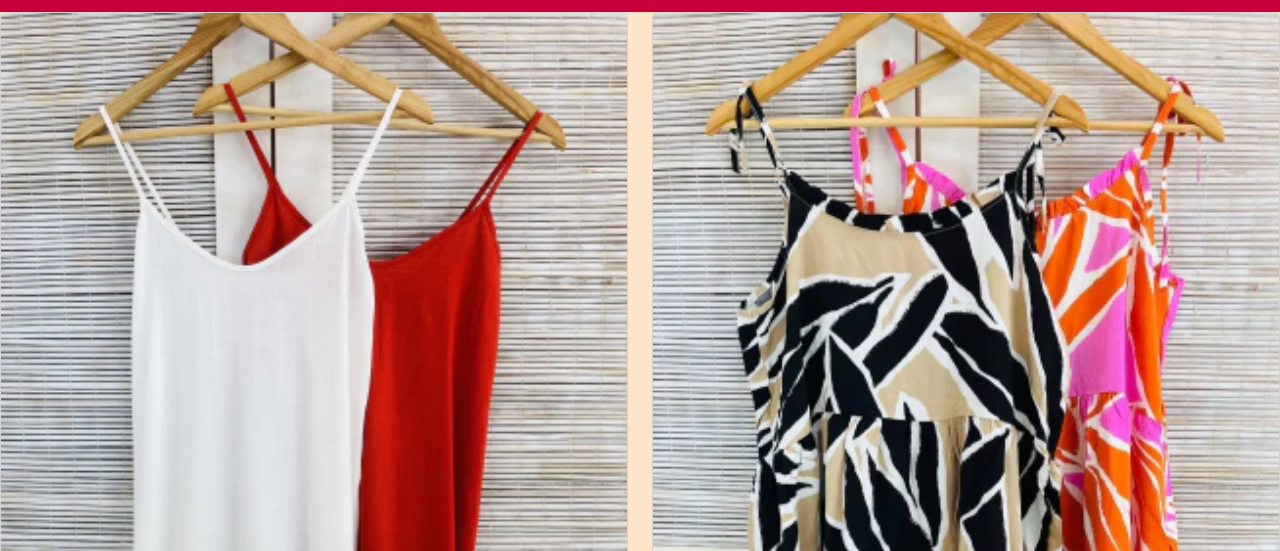
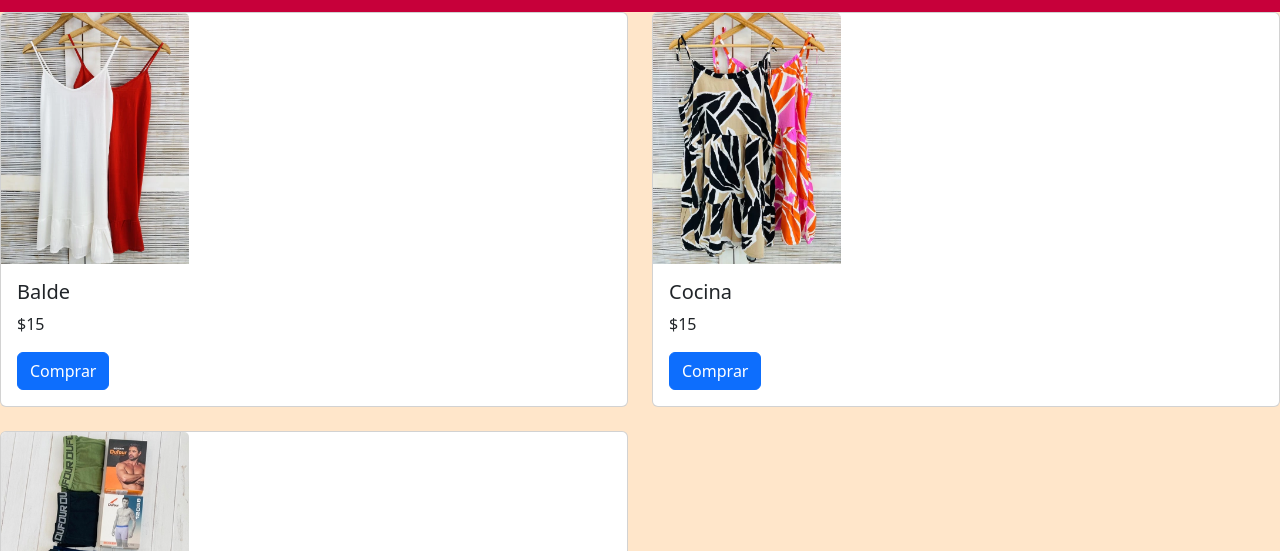
Before and after one commit to LucasDDL/Clase11-, a plain HTML site: page secciones/ropa.html in a window 1280 px wide. Shown: the part 100-651 px from the top of the page. Drawn offline with nearby package versions, Linux system fonts and the light colour scheme.

Commit message:
Cambio en las imajegenes de tarjeta

```diff
--- a/css/style.css
+++ b/css/style.css
@@ -85,6 +85,11 @@ main iframe {
 
 }
 
+.card img{
+    width: 30%;
+    height: auto;
+}
+
 .fb {
     height: 63px;
     width: 69px;
```
